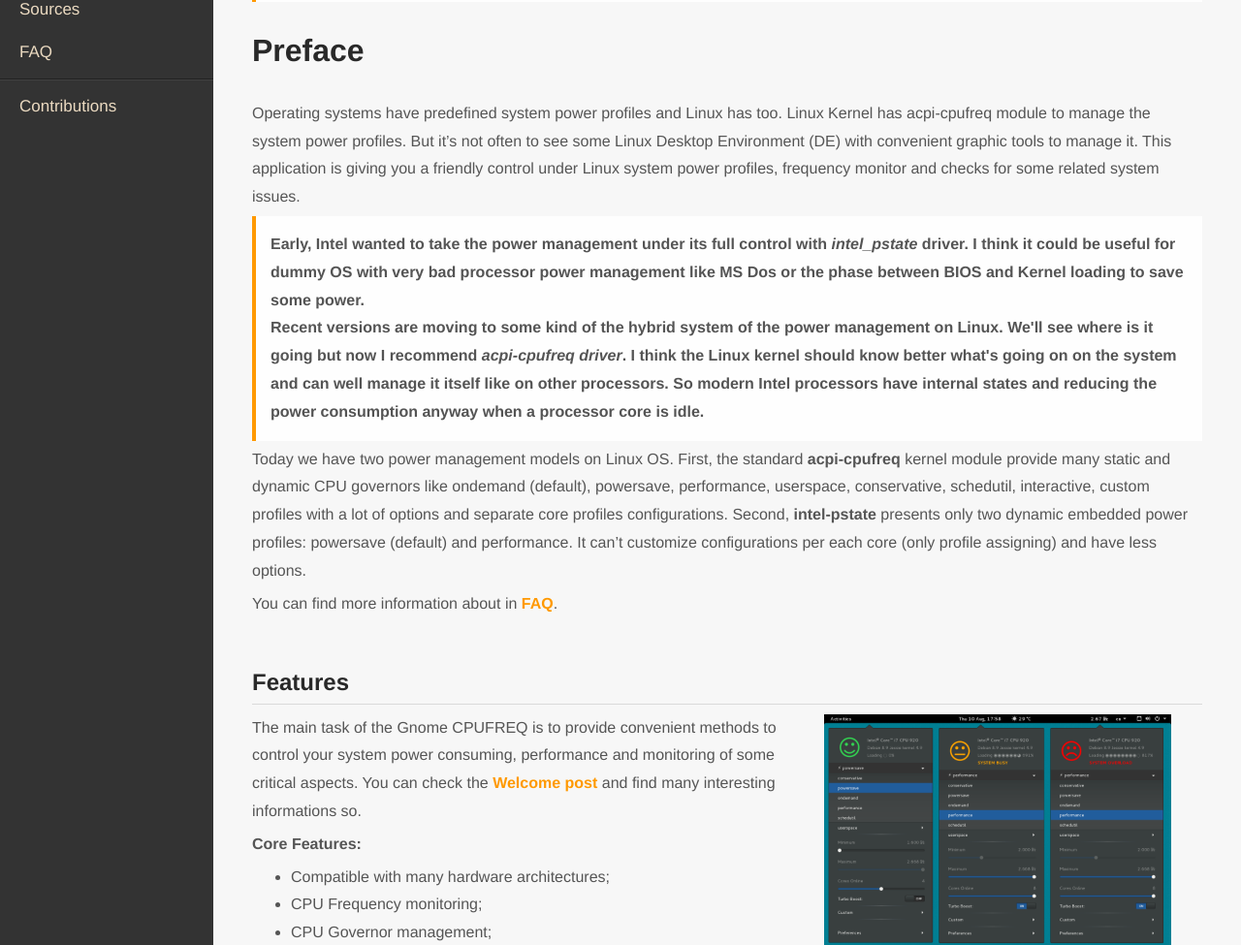
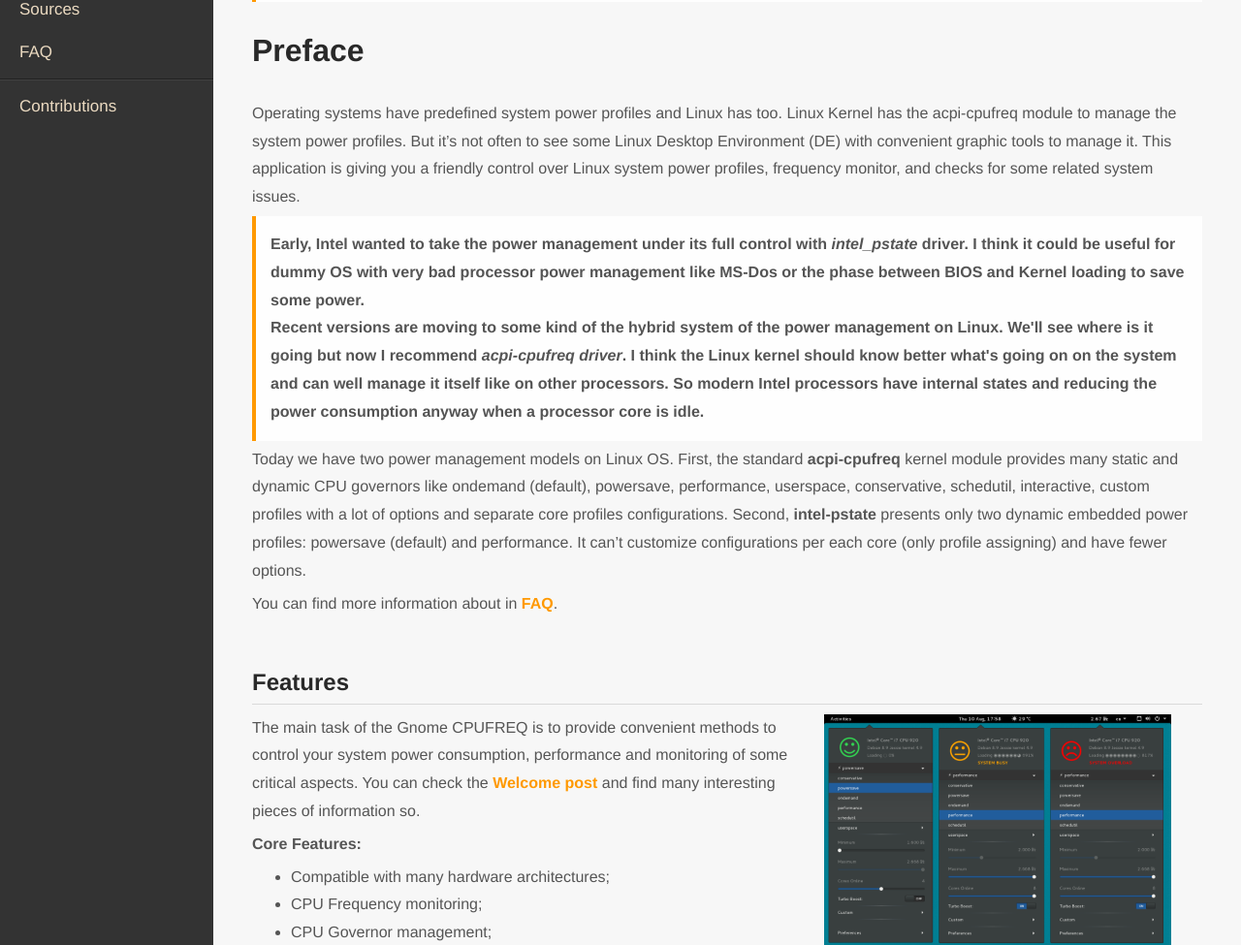
Before and after one commit to konkor/cpufreq, a Jekyll site: the page built from docs/about.md, in a window 1280 px wide and 1400 px high. Shown: the part 229-1204 px from the top of the window at 97% size. Built offline with Jekyll 4.4.1, drawn with Linux system fonts in a browser that asks for light colours; some of the changed text lies outside the part shown.

Commit message:
Update docs

```diff
--- a/docs/about.md
+++ b/docs/about.md
@@ -6,18 +6,18 @@ description: Gnome CPU Frequency Monitor and Governor Manager.<br>This is a ligh
 
 # Preface
 
-Operating systems have predefined system power profiles and Linux has too. Linux Kernel has acpi-cpufreq module to manage the system power profiles. But it's not often to see some Linux Desktop Environment (DE) with convenient graphic tools to manage it. This application is giving you a friendly control under Linux system power profiles, frequency monitor and checks for some related system issues.
+Operating systems have predefined system power profiles and Linux has too. Linux Kernel has the acpi-cpufreq module to manage the system power profiles. But it's not often to see some Linux Desktop Environment (DE) with convenient graphic tools to manage it. This application is giving you a friendly control over Linux system power profiles, frequency monitor, and checks for some related system issues.
 
-<p class="description">Early, Intel wanted to take the power management under its full control with <i>intel_pstate</i> driver. I think it could be useful for dummy OS with very bad processor power management like MS Dos or the phase between BIOS and Kernel loading to save some power.<br>Recent versions are moving to some kind of the hybrid system of the power management on Linux. We'll see where is it going but now I recommend <i>acpi-cpufreq driver</i>. I think the Linux kernel should know better what's going on on the system and can well manage it itself like on other processors. So modern Intel processors have internal states and reducing the power consumption anyway when a processor core is idle.</p>
+<p class="description">Early, Intel wanted to take the power management under its full control with <i>intel_pstate</i> driver. I think it could be useful for dummy OS with very bad processor power management like MS-Dos or the phase between BIOS and Kernel loading to save some power.<br>Recent versions are moving to some kind of the hybrid system of the power management on Linux. We'll see where is it going but now I recommend <i>acpi-cpufreq driver</i>. I think the Linux kernel should know better what's going on on the system and can well manage it itself like on other processors. So modern Intel processors have internal states and reducing the power consumption anyway when a processor core is idle.</p>
 
-Today we have two power management models on Linux OS. First, the standard **acpi-cpufreq** kernel module provide many static and dynamic CPU governors like ondemand (default), powersave, performance, userspace, conservative, schedutil, interactive, custom profiles with a lot of options and separate core profiles configurations. Second, **intel-pstate** presents only two dynamic embedded power profiles: powersave (default) and performance. It can't customize configurations per each core (only profile assigning) and have less options.
+Today we have two power management models on Linux OS. First, the standard **acpi-cpufreq** kernel module provides many static and dynamic CPU governors like ondemand (default), powersave, performance, userspace, conservative, schedutil, interactive, custom profiles with a lot of options and separate core profiles configurations. Second, **intel-pstate** presents only two dynamic embedded power profiles: powersave (default) and performance. It can't customize configurations per each core (only profile assigning) and have fewer options.
 
 You can find more information about in [FAQ](/cpufreq/faq).
 
 ## Features
 <img alt="screenshot" src="{{ "/assets/images/screenshot.png" | relative_url }}" align="right" height="240" style="margin:0 32px">
 
-The main task of the Gnome CPUFREQ is to provide convenient methods to control your system power consuming, performance and monitoring of some critical aspects. You can check the [Welcome post](/cpufreq/news/2018-02-26-hello-world/) and find many interesting informations so.
+The main task of the Gnome CPUFREQ is to provide convenient methods to control your system power consumption, performance and monitoring of some critical aspects. You can check the [Welcome post](/cpufreq/news/2018-02-26-hello-world/) and find many interesting pieces of information so.
 
 **Core Features:**
 * Compatible with many hardware architectures;
```
Also changed, not shown: other parts of docs/about.md (+1 -1 lines), docs/faq.md (+1 -1 lines).
